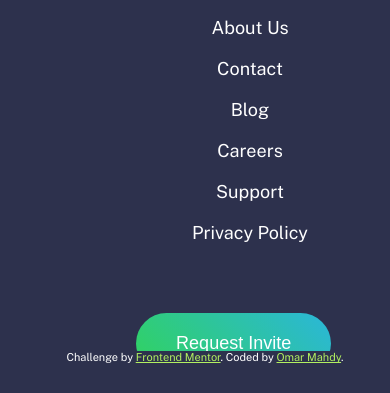
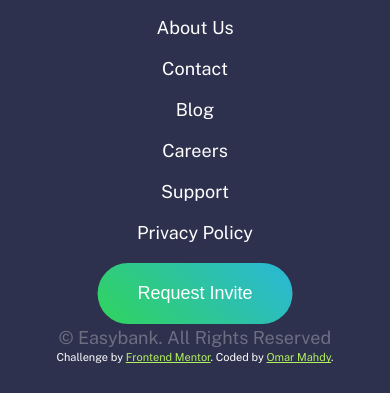
Before and after one commit to mahdtomar/easybank-landing-page-master, a plain HTML site: page index.html in a window 390 px wide. Shown: the part 4836-5229 px from the top of the page. Drawn offline with nearby package versions, Linux system fonts and the light colour scheme.

Commit message:
Update style.css

```diff
--- a/style.css
+++ b/style.css
@@ -431,20 +431,23 @@ footer div:nth-child(3) p {
     cursor: pointer;
   }
   footer div:nth-child(2) {
-    margin-left: 20px;
+    margin-left: 00px;
   }
   footer div:nth-child(2) ul {
+    list-style: none;
+    display: grid;
+    grid-template-columns: 1fr 1fr;
+    margin-left: 0px;
     list-style: none;
     display: block;
   }
   footer div:nth-child(2) ul li {
-    margin: 20px;
+    margin: 20px 0px;
     width: 100%;
-    gap: 10px;
   }
   footer div:nth-child(2) ul li a {
-    color: white;
-    text-decoration: none;
+    margin: 20px 0px;
+    width: 100%;
   }
   footer div:nth-child(3) {
     text-align: right;
@@ -452,11 +455,13 @@ footer div:nth-child(3) p {
   }
   footer div:nth-child(3) button {
     position: relative;
-    top: 50px;
+    top: 00px;
+    right: 50%;
+    transform: translateX(50%);
   }
   footer div:nth-child(3) p {
     position: relative;
-    top: 100px;
+    top: 000px;
   }
   /* ending footer */
 }
```
